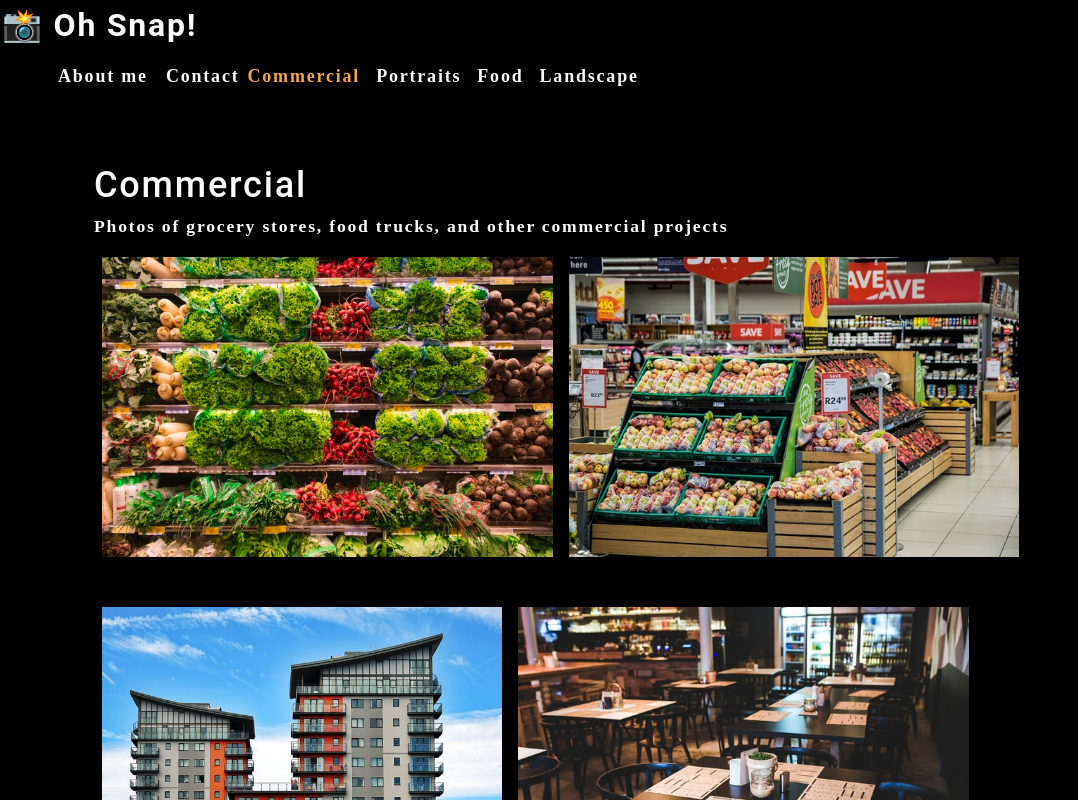
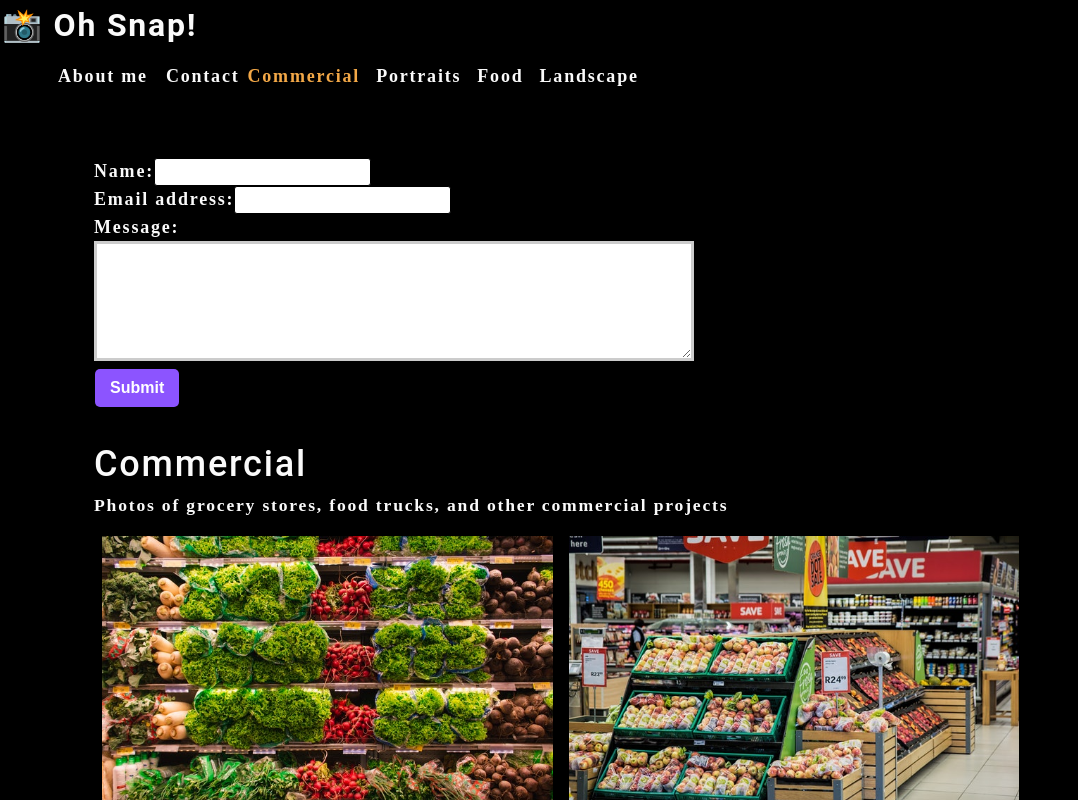
Before and after one commit to DanielArzani/photo-port, a React (Create React App) app: page / in a window 1280 px wide. Shown: the top 800 px of the page, without its empty margins (0-1078 px from the left). Built offline with nearby package versions, Linux system fonts and the light colour scheme.

Commit message:
create controlled components to handle form input and form submit

```diff
--- a/src/App.jsx
+++ b/src/App.jsx
@@ -1,5 +1,5 @@
 import React, { useState } from "react";
-import { About, Gallery, Nav, PhotoList } from "./components";
+import { About, Gallery, Nav, ContactForm } from "./components";
 
 function App() {
   // Don't need the setter, this offers no advantages over simply having categories = this array
@@ -27,6 +27,7 @@ function App() {
         currentCategory={currentCategory}
       />
       <main>
+        <ContactForm />
         <Gallery currentCategory={currentCategory} />
         <About />
       </main>
--- a/src/components/Contact/ContactForm.jsx
+++ b/src/components/Contact/ContactForm.jsx
@@ -1,20 +1,60 @@
 import React, { useState } from "react";
 
 function ContactForm() {
+  const [formState, setFormState] = useState({
+    name: "",
+    email: "",
+    message: "",
+  });
+  const { name, email, message } = formState;
+
+  function handleChange(e) {
+    // Another way to do this
+    // const { name, value } = e.target;
+    // setFormState((prevValue) => {
+    //   return { ...prevValue, [name]: value };
+    // });
+
+    // Objects are re-written, not merged, we use the spread operator so that we don't have to write down the rest of properties
+    setFormState({ ...formState, [e.target.name]: e.target.value });
+  }
+
+  function handleSubmit(e) {
+    e.preventDefault();
+  }
+
   return (
     <section>
-      <form id="contact-form">
+      <form onSubmit={handleSubmit} id="contact-form">
         <div>
           <label htmlFor="name">Name:</label>
-          <input type="text" name="name" />
+          <input
+            onChange={handleChange}
+            value={name}
+            required
+            type="text"
+            name="name"
+          />
         </div>
         <div>
           <label htmlFor="email">Email address:</label>
-          <input type="email" name="email" />
+          <input
+            onChange={handleChange}
+            value={email}
+            required
+            type="email"
+            name="email"
+          />
         </div>
         <div>
           <label htmlFor="message">Message:</label>
-          <textarea name="message" rows="5" />
+          <textarea
+            onChange={handleChange}
+            value={message}
+            required
+            name="message"
+            rows="5"
+          />
         </div>
         <button type="submit">Submit</button>
       </form>
--- a/src/components/index.js
+++ b/src/components/index.js
@@ -1,5 +1,6 @@
 import About from "./About/About";
 import Nav from "./Nav/Nav";
 import { Gallery, PhotoList } from "./Gallery/gallery-index";
+import ContactForm from "./Contact/ContactForm";
 
-export { About, Nav, Gallery, PhotoList };
+export { About, Nav, Gallery, PhotoList, ContactForm };
```
